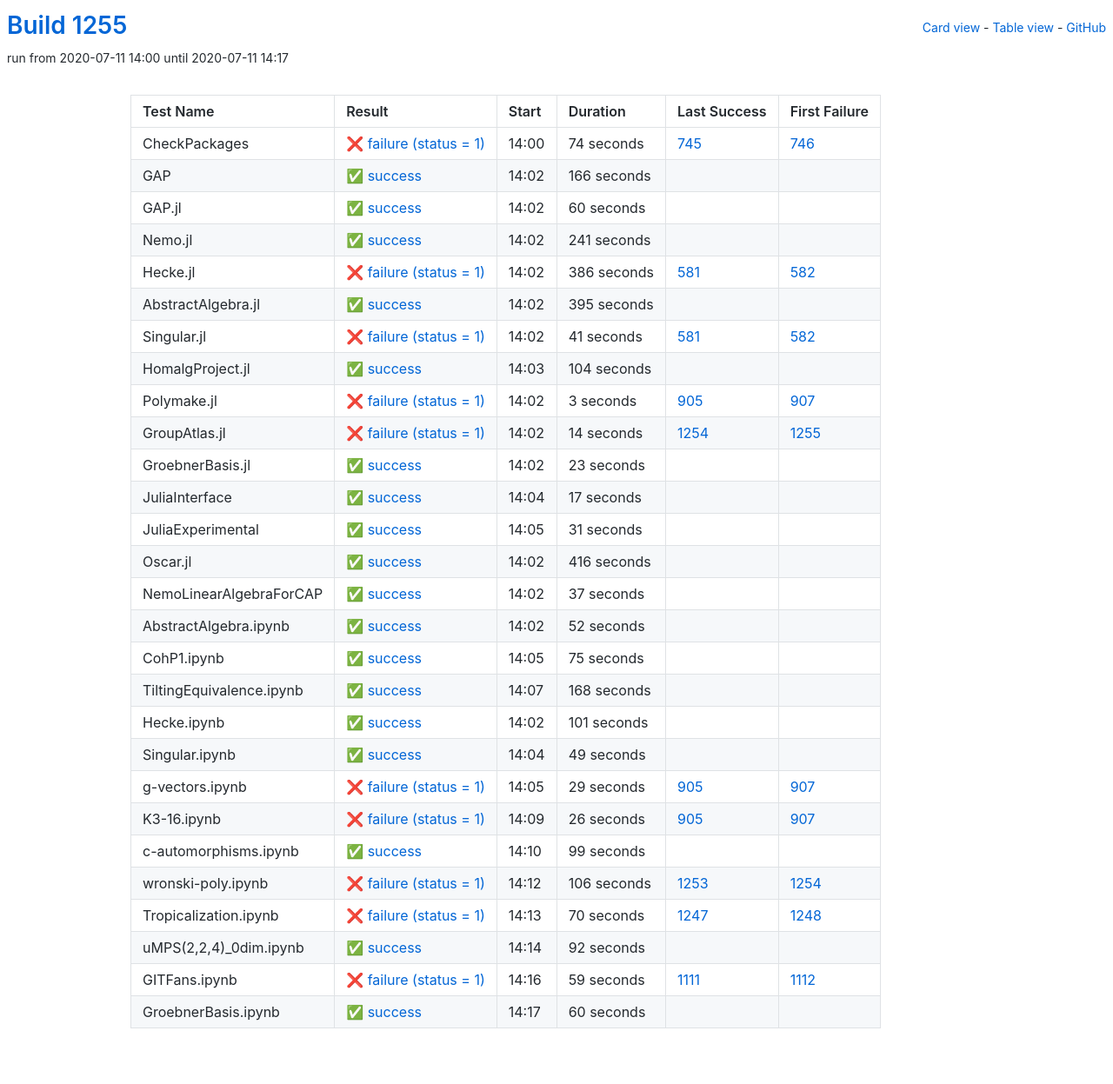
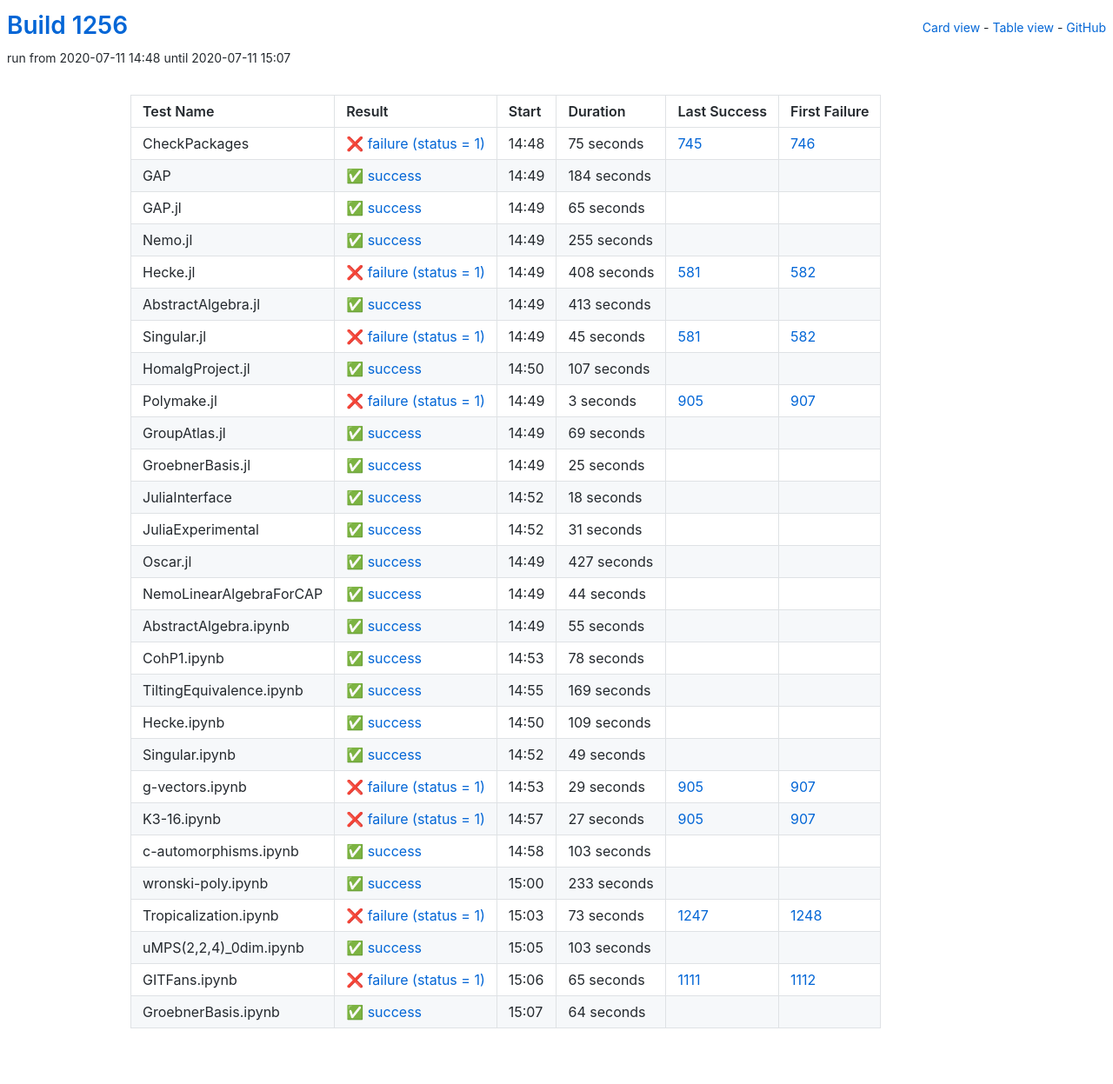
Before and after one commit to oscar-system/oscar-ci-status-1.4, a Jekyll site: the page built from table.html, in a window 1280 px wide. Shown: the whole page at 87% size. Built offline with Jekyll 4.4.1, drawn with Linux system fonts in a browser that asks for light colours.

Commit message:
Build #1256

```diff
--- a/_data/ci.yml
+++ b/_data/ci.yml
@@ -1,6 +1,6 @@
 ---
-build: 1255
-build_url: https://oscarci.mathematik.uni-kl.de/job/oscar-julia-1.4/1255/
+build: 1256
+build_url: https://oscarci.mathematik.uni-kl.de/job/oscar-julia-1.4/1256/
 job: oscar-julia-1.4
 organization: oscar-system
 repo: oscar-ci-status-1.4
@@ -8,104 +8,104 @@ repourl: https://github.com/oscar-system/oscar-ci-status-1.4
 tests:
 - name: CheckPackages
   id: checkpackages
-  log: https://oscarci.mathematik.uni-kl.de/job/oscar-julia-1.4/1255/artifact/logs/build-1255/CheckPackages.log
-  start: 2020-07-11 14:00
+  log: https://oscarci.mathematik.uni-kl.de/job/oscar-julia-1.4/1256/artifact/logs/build-1256/CheckPackages.log
+  start: 2020-07-11 14:48
   success: false
   exitcode: 1
   status: failure
-  duration: 74
+  duration: 75
   last_success: 745
   last_success_url: https://oscarci.mathematik.uni-kl.de/job/oscar-julia-1.4/745/
   first_failure: 746
   first_failure_url: https://oscarci.mathematik.uni-kl.de/job/oscar-julia-1.4/746/
 - name: GAP
   id: gap
-  log: https://oscarci.mathematik.uni-kl.de/job/oscar-julia-1.4/1255/artifact/logs/build-1255/GAP.log
-  start: 2020-07-11 14:02
+  log: https://oscarci.mathematik.uni-kl.de/job/oscar-julia-1.4/1256/artifact/logs/build-1256/GAP.log
+  start: 2020-07-11 14:49
   success: true
   exitcode: 0
   status: success
-  duration: 166
+  duration: 184
   last_success: false
   last_success_url:
   first_failure: false
   first_failure_url:
 - name: GAP.jl
   id: gap-jl
-  log: https://oscarci.mathematik.uni-kl.de/job/oscar-julia-1.4/1255/artifact/logs/build-1255/GAP.jl.log
-  start: 2020-07-11 14:02
+  log: https://oscarci.mathematik.uni-kl.de/job/oscar-julia-1.4/1256/artifact/logs/build-1256/GAP.jl.log
+  start: 2020-07-11 14:49
   success: true
   exitcode: 0
   status: success
-  duration: 60
+  duration: 65
   last_success: false
   last_success_url:
   first_failure: false
   first_failure_url:
 - name: Nemo.jl
   id: nemo-jl
-  log: https://oscarci.mathematik.uni-kl.de/job/oscar-julia-1.4/1255/artifact/logs/build-1255/Nemo.jl.log
-  start: 2020-07-11 14:02
+  log: https://oscarci.mathematik.uni-kl.de/job/oscar-julia-1.4/1256/artifact/logs/build-1256/Nemo.jl.log
+  start: 2020-07-11 14:49
   success: true
   exitcode: 0
   status: success
-  duration: 241
+  duration: 255
   last_success: false
   last_success_url:
   first_failure: false
   first_failure_url:
 - name: Hecke.jl
   id: hecke-jl
-  log: https://oscarci.mathematik.uni-kl.de/job/oscar-julia-1.4/1255/artifact/logs/build-1255/Hecke.jl.log
-  start: 2020-07-11 14:02
+  log: https://oscarci.mathematik.uni-kl.de/job/oscar-julia-1.4/1256/artifact/logs/build-1256/Hecke.jl.log
+  start: 2020-07-11 14:49
   success: false
   exitcode: 1
   status: failure
-  duration: 386
+  duration: 408
   last_success: 581
   last_success_url: https://oscarci.mathematik.uni-kl.de/job/oscar-julia-1.4/581/
   first_failure: 582
   first_failure_url: https://oscarci.mathematik.uni-kl.de/job/oscar-julia-1.4/582/
 - name: AbstractAlgebra.jl
   id: abstractalgebra-jl
-  log: https://oscarci.mathematik.uni-kl.de/job/oscar-julia-1.4/1255/artifact/logs/build-1255/AbstractAlgebra.jl.log
-  start: 2020-07-11 14:02
+  log: https://oscarci.mathematik.uni-kl.de/job/oscar-julia-1.4/1256/artifact/logs/build-1256/AbstractAlgebra.jl.log
+  start: 2020-07-11 14:49
   success: true
   exitcode: 0
   status: success
-  duration: 395
+  duration: 413
   last_success: false
   last_success_url:
   first_failure: false
   first_failure_url:
 - name: Singular.jl
   id: singular-jl
-  log: https://oscarci.mathematik.uni-kl.de/job/oscar-julia-1.4/1255/artifact/logs/build-1255/Singular.jl.log
-  start: 2020-07-11 14:02
+  log: https://oscarci.mathematik.uni-kl.de/job/oscar-julia-1.4/1256/artifact/logs/build-1256/Singular.jl.log
+  start: 2020-07-11 14:49
   success: false
   exitcode: 1
   status: failure
-  duration: 41
+  duration: 45
   last_success: 581
   last_success_url: https://oscarci.mathematik.uni-kl.de/job/oscar-julia-1.4/581/
   first_failure: 582
   first_failure_url: https://oscarci.mathematik.uni-kl.de/job/oscar-julia-1.4/582/
 - name: HomalgProject.jl
   id: homalgproject-jl
-  log: https://oscarci.mathematik.uni-kl.de/job/oscar-julia-1.4/1255/artifact/logs/build-1255/HomalgProject.jl.log
-  start: 2020-07-11 14:03
+  log: https://oscarci.mathematik.uni-kl.de/job/oscar-julia-1.4/1256/artifact/logs/build-1256/HomalgProject.jl.log
+  start: 2020-07-11 14:50
   success: true
   exitcode: 0
   status: success
-  duration: 104
+  duration: 107
   last_success: false
   last_success_url:
   first_failure: false
   first_failure_url:
 - name: Polymake.jl
   id: polymake-jl
-  log: https://oscarci.mathematik.uni-kl.de/job/oscar-julia-1.4/1255/artifact/logs/build-1255/Polymake.jl.log
-  start: 2020-07-11 14:02
+  log: https://oscarci.mathematik.uni-kl.de/job/oscar-julia-1.4/1256/artifact/logs/build-1256/Polymake.jl.log
+  start: 2020-07-11 14:49
   success: false
   exitcode: 1
   status: failure
@@ -116,44 +116,44 @@ tests:
   first_failure_url: https://oscarci.mathematik.uni-kl.de/job/oscar-julia-1.4/907/
 - name: GroupAtlas.jl
   id: groupatlas-jl
-  log: https://oscarci.mathematik.uni-kl.de/job/oscar-julia-1.4/1255/artifact/logs/build-1255/GroupAtlas.jl.log
-  start: 2020-07-11 14:02
-  success: false
-  exitcode: 1
-  status: failure
-  duration: 14
-  last_success: 1254
-  last_success_url: https://oscarci.mathematik.uni-kl.de/job/oscar-julia-1.4/1254/
-  first_failure: 1255
-  first_failure_url: https://oscarci.mathematik.uni-kl.de/job/oscar-julia-1.4/1255/
-- name: GroebnerBasis.jl
-  id: groebnerbasis-jl
-  log: https://oscarci.mathematik.uni-kl.de/job/oscar-julia-1.4/1255/artifact/logs/build-1255/GroebnerBasis.jl.log
-  start: 2020-07-11 14:02
+  log: https://oscarci.mathematik.uni-kl.de/job/oscar-julia-1.4/1256/artifact/logs/build-1256/GroupAtlas.jl.log
+  start: 2020-07-11 14:49
   success: true
   exitcode: 0
   status: success
-  duration: 23
+  duration: 69
+  last_success: false
+  last_success_url:
+  first_failure: false
+  first_failure_url:
+- name: GroebnerBasis.jl
+  id: groebnerbasis-jl
+  log: https://oscarci.mathematik.uni-kl.de/job/oscar-julia-1.4/1256/artifact/logs/build-1256/GroebnerBasis.jl.log
+  start: 2020-07-11 14:49
+  success: true
+  exitcode: 0
+  status: success
+  duration: 25
   last_success: false
   last_success_url:
   first_failure: false
   first_failure_url:
 - name: JuliaInterface
   id: juliainterface
-  log: https://oscarci.mathematik.uni-kl.de/job/oscar-julia-1.4/1255/artifact/logs/build-1255/JuliaInterface.log
-  start: 2020-07-11 14:04
+  log: https://oscarci.mathematik.uni-kl.de/job/oscar-julia-1.4/1256/artifact/logs/build-1256/JuliaInterface.log
+  start: 2020-07-11 14:52
   success: true
   exitcode: 0
   status: success
-  duration: 17
+  duration: 18
   last_success: false
   last_success_url:
   first_failure: false
   first_failure_url:
 - name: JuliaExperimental
   id: juliaexperimental
-  log: https://oscarci.mathematik.uni-kl.de/job/oscar-julia-1.4/1255/artifact/logs/build-1255/JuliaExperimental.log
-  start: 2020-07-11 14:05
+  log: https://oscarci.mathematik.uni-kl.de/job/oscar-julia-1.4/1256/artifact/logs/build-1256/JuliaExperimental.log
+  start: 2020-07-11 14:52
   success: true
   exitcode: 0
   status: success
@@ -164,80 +164,80 @@ tests:
   first_failure_url:
 - name: Oscar.jl
   id: oscar-jl
-  log: https://oscarci.mathematik.uni-kl.de/job/oscar-julia-1.4/1255/artifact/logs/build-1255/Oscar.jl.log
-  start: 2020-07-11 14:02
+  log: https://oscarci.mathematik.uni-kl.de/job/oscar-julia-1.4/1256/artifact/logs/build-1256/Oscar.jl.log
+  start: 2020-07-11 14:49
   success: true
   exitcode: 0
   status: success
-  duration: 416
+  duration: 427
   last_success: false
   last_success_url:
   first_failure: false
   first_failure_url:
 - name: NemoLinearAlgebraForCAP
   id: nemolinearalgebraforcap
-  log: https://oscarci.mathematik.uni-kl.de/job/oscar-julia-1.4/1255/artifact/logs/build-1255/NemoLinearAlgebraForCAP.log
-  start: 2020-07-11 14:02
+  log: https://oscarci.mathematik.uni-kl.de/job/oscar-julia-1.4/1256/artifact/logs/build-1256/NemoLinearAlgebraForCAP.log
+  start: 2020-07-11 14:49
   success: true
   exitcode: 0
   status: success
-  duration: 37
+  duration: 44
   last_success: false
   last_success_url:
   first_failure: false
   first_failure_url:
 - name: AbstractAlgebra.ipynb
   id: abstractalgebra-ipynb
-  log: https://oscarci.mathematik.uni-kl.de/job/oscar-julia-1.4/1255/artifact/logs/build-1255/AbstractAlgebra.ipynb.log
-  start: 2020-07-11 14:02
+  log: https://oscarci.mathematik.uni-kl.de/job/oscar-julia-1.4/1256/artifact/logs/build-1256/AbstractAlgebra.ipynb.log
+  start: 2020-07-11 14:49
   success: true
   exitcode: 0
   status: success
-  duration: 52
+  duration: 55
   last_success: false
   last_success_url:
   first_failure: false
   first_failure_url:
 - name: CohP1.ipynb
   id: cohp1-ipynb
-  log: https://oscarci.mathematik.uni-kl.de/job/oscar-julia-1.4/1255/artifact/logs/build-1255/CohP1.ipynb.log
-  start: 2020-07-11 14:05
+  log: https://oscarci.mathematik.uni-kl.de/job/oscar-julia-1.4/1256/artifact/logs/build-1256/CohP1.ipynb.log
+  start: 2020-07-11 14:53
   success: true
   exitcode: 0
   status: success
-  duration: 75
+  duration: 78
   last_success: false
   last_success_url:
   first_failure: false
   first_failure_url:
 - name: TiltingEquivalence.ipynb
   id: tiltingequivalence-ipynb
-  log: https://oscarci.mathematik.uni-kl.de/job/oscar-julia-1.4/1255/artifact/logs/build-1255/TiltingEquivalence.ipynb.log
-  start: 2020-07-11 14:07
+  log: https://oscarci.mathematik.uni-kl.de/job/oscar-julia-1.4/1256/artifact/logs/build-1256/TiltingEquivalence.ipynb.log
+  start: 2020-07-11 14:55
   success: true
   exitcode: 0
   status: success
-  duration: 168
+  duration: 169
   last_success: false
   last_success_url:
   first_failure: false
   first_failure_url:
 - name: Hecke.ipynb
   id: hecke-ipynb
-  log: https://oscarci.mathematik.uni-kl.de/job/oscar-julia-1.4/1255/artifact/logs/build-1255/Hecke.ipynb.log
-  start: 2020-07-11 14:02
+  log: https://oscarci.mathematik.uni-kl.de/job/oscar-julia-1.4/1256/artifact/logs/build-1256/Hecke.ipynb.log
+  start: 2020-07-11 14:50
   success: true
   exitcode: 0
   status: success
-  duration: 101
+  duration: 109
   last_success: false
   last_success_url:
   first_failure: false
   first_failure_url:
 - name: Singular.ipynb
   id: singular-ipynb
-  log: https://oscarci.mathematik.uni-kl.de/job/oscar-julia-1.4/1255/artifact/logs/build-1255/Singular.ipynb.log
-  start: 2020-07-11 14:04
+  log: https://oscarci.mathematik.uni-kl.de/job/oscar-julia-1.4/1256/artifact/logs/build-1256/Singular.ipynb.log
+  start: 2020-07-11 14:52
   success: true
   exitcode: 0
   status: success
@@ -248,8 +248,8 @@ tests:
   first_failure_url:
 - name: g-vectors.ipynb
   id: g-vectors-ipynb
-  log: https://oscarci.mathematik.uni-kl.de/job/oscar-julia-1.4/1255/artifact/logs/build-1255/g-vectors.ipynb.log
-  start: 2020-07-11 14:05
+  log: https://oscarci.mathematik.uni-kl.de/job/oscar-julia-1.4/1256/artifact/logs/build-1256/g-vectors.ipynb.log
+  start: 2020-07-11 14:53
   success: false
   exitcode: 1
   status: failure
@@ -260,84 +260,84 @@ tests:
   first_failure_url: https://oscarci.mathematik.uni-kl.de/job/oscar-julia-1.4/907/
 - name: K3-16.ipynb
   id: k3-16-ipynb
-  log: https://oscarci.mathematik.uni-kl.de/job/oscar-julia-1.4/1255/artifact/logs/build-1255/K3-16.ipynb.log
-  start: 2020-07-11 14:09
+  log: https://oscarci.mathematik.uni-kl.de/job/oscar-julia-1.4/1256/artifact/logs/build-1256/K3-16.ipynb.log
+  start: 2020-07-11 14:57
   success: false
   exitcode: 1
   status: failure
-  duration: 26
+  duration: 27
   last_success: 905
   last_success_url: https://oscarci.mathematik.uni-kl.de/job/oscar-julia-1.4/905/
   first_failure: 907
   first_failure_url: https://oscarci.mathematik.uni-kl.de/job/oscar-julia-1.4/907/
 - name: c-automorphisms.ipynb
   id: c-automorphisms-ipynb
-  log: https://oscarci.mathematik.uni-kl.de/job/oscar-julia-1.4/1255/artifact/logs/build-1255/c-automorphisms.ipynb.log
-  start: 2020-07-11 14:10
+  log: https://oscarci.mathematik.uni-kl.de/job/oscar-julia-1.4/1256/artifact/logs/build-1256/c-automorphisms.ipynb.log
+  start: 2020-07-11 14:58
   success: true
   exitcode: 0
   status: success
-  duration: 99
+  duration: 103
   last_success: false
   last_success_url:
   first_failure: false
   first_failure_url:
 - name: wronski-poly.ipynb
   id: wronski-poly-ipynb
-  log: https://oscarci.mathematik.uni-kl.de/job/oscar-julia-1.4/1255/artifact/logs/build-1255/wronski-poly.ipynb.log
-  start: 2020-07-11 14:12
+  log: https://oscarci.mathematik.uni-kl.de/job/oscar-julia-1.4/1256/artifact/logs/build-1256/wronski-poly.ipynb.log
+  start: 2020-07-11 15:00
+  success: true
+  exitcode: 0
+  status: success
+  duration: 233
+  last_success: false
+  last_success_url:
+  first_failure: false
+  first_failure_url:
+- name: Tropicalization.ipynb
+  id: tropicalization-ipynb
+  log: https://oscarci.mathematik.uni-kl.de/job/oscar-julia-1.4/1256/artifact/logs/build-1256/Tropicalization.ipynb.log
+  start: 2020-07-11 15:03
   success: false
   exitcode: 1
   status: failure
-  duration: 106
-  last_success: 1253
-  last_success_url: https://oscarci.mathematik.uni-kl.de/job/oscar-julia-1.4/1253/
-  first_failure: 1254
-  first_failure_url: https://oscarci.mathematik.uni-kl.de/job/oscar-julia-1.4/1254/
-- name: Tropicalization.ipynb
-  id: tropicalization-ipynb
-  log: https://oscarci.mathematik.uni-kl.de/job/oscar-julia-1.4/1255/artifact/logs/build-1255/Tropicalization.ipynb.log
-  start: 2020-07-11 14:13
-  success: false
-  exitcode: 1
-  status: failure
-  duration: 70
+  duration: 73
   last_success: 1247
   last_success_url: https://oscarci.mathematik.uni-kl.de/job/oscar-julia-1.4/1247/
   first_failure: 1248
   first_failure_url: https://oscarci.mathematik.uni-kl.de/job/oscar-julia-1.4/1248/
 - name: uMPS(2,2,4)_0dim.ipynb
   id: umps-2-2-4-0dim-ipynb
-  log: https://oscarci.mathematik.uni-kl.de/job/oscar-julia-1.4/1255/artifact/logs/build-1255/uMPS-2-2-4-_0dim.ipynb.log
-  start: 2020-07-11 14:14
+  log: https://oscarci.mathematik.uni-kl.de/job/oscar-julia-1.4/1256/artifact/logs/build-1256/uMPS-2-2-4-_0dim.ipynb.log
+  start: 2020-07-11 15:05
   success: true
   exitcode: 0
   status: success
-  duration: 92
+  duration: 103
   last_success: false
   last_success_url:
   first_failure: false
   first_failure_url:
 - name: GITFans.ipynb
   id: gitfans-ipynb
-  log: https://oscarci.mathematik.uni-kl.de/job/oscar-julia-1.4/1255/artifact/logs/build-1255/GITFans.ipynb.log
-  start: 2020-07-11 14:16
+  log: https://oscarci.mathematik.uni-kl.de/job/oscar-julia-1.4/1256/artifact/logs/build-1256/GITFans.ipynb.log
+  start: 2020-07-11 15:06
   success: false
   exitcode: 1
   status: failure
-  duration: 59
+  duration: 65
   last_success: 1111
   last_success_url: https://oscarci.mathematik.uni-kl.de/job/oscar-julia-1.4/1111/
   first_failure: 1112
   first_failure_url: https://oscarci.mathematik.uni-kl.de/job/oscar-julia-1.4/1112/
 - name: GroebnerBasis.ipynb
   id: groebnerbasis-ipynb
-  log: https://oscarci.mathematik.uni-kl.de/job/oscar-julia-1.4/1255/artifact/logs/build-1255/GroebnerBasis.ipynb.log
-  start: 2020-07-11 14:17
+  log: https://oscarci.mathematik.uni-kl.de/job/oscar-julia-1.4/1256/artifact/logs/build-1256/GroebnerBasis.ipynb.log
+  start: 2020-07-11 15:07
   success: true
   exitcode: 0
   status: success
-  duration: 60
+  duration: 64
   last_success: false
   last_success_url:
   first_failure: false
```
Also changed, not shown: README.md.
